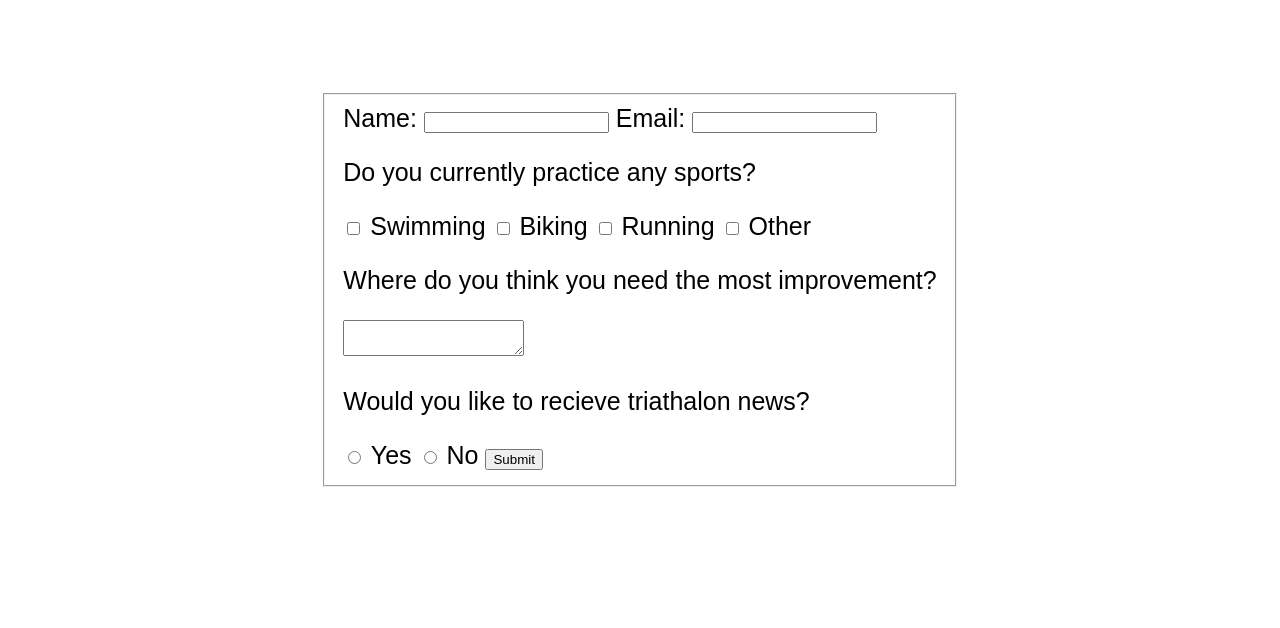
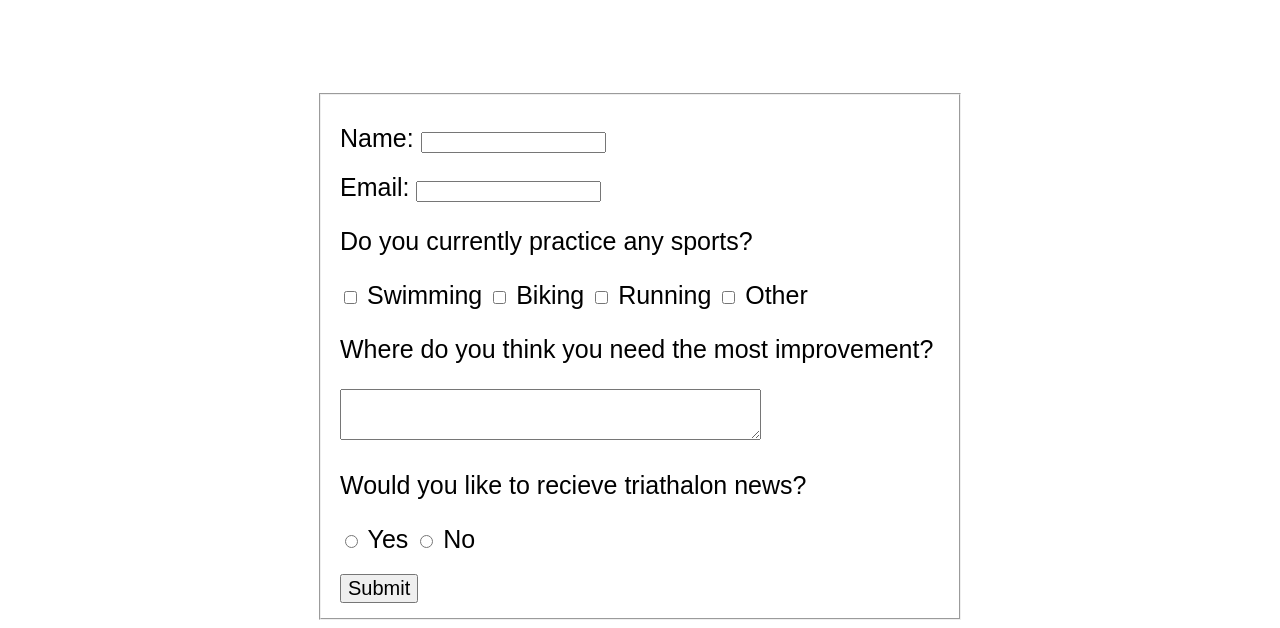
Before and after one commit to jwoff1991/firstwebsite, a plain HTML site: page signup.html in a window 1280 px wide. Shown: the part 257-885 px from the top of the page. Before the commit the page ends 800 px from the top, so only its background shows below. Drawn offline with Linux system fonts and the light colour scheme.

Commit message:
signup styled

```diff
--- a/signup.html
+++ b/signup.html
@@ -22,12 +22,17 @@
 
     <form action="" method="post">
         <fieldset>
+            <div class="name1">
             <label for="name">Name:</label>
             <input type="text" id="name" name="full_name">
+            </div>
 
+            <div class="email1">
             <label for="email">Email:</label>
             <input type="email" id="email" name="email_address">
+            </div>
 
+            <div>
             <p>Do you currently practice any sports?</p>
             <input type="checkbox" id="swimming" name="sport">
             <label for="yes">Swimming</label>
@@ -37,10 +42,14 @@
             <label for="no">Running</label>
             <input type="checkbox" id="other" name="sport">
             <label for="no">Other</label>
+            </div>
 
+            <div>
             <p>Where do you think you need the most improvement?</p>
-            <textarea></textarea>
+            <textarea rows="3" cols="50"></textarea>
+            </div>
 
+            <div>
             <p>
                 Would you like to recieve triathalon news?
             </p>
@@ -48,8 +57,11 @@
             <label for="yes">Yes</label>
             <input type="radio" id="no" name="news">
             <label for="yes">No</label>
+            </div>
 
+            <div>
             <button type="submit">Submit</button>
+            </div>
         </fieldset>
     </form>
 
--- a/styles.css
+++ b/styles.css
@@ -47,13 +47,11 @@ header li a {
 }
 
 
-div {
+
+
+.content {
     width: 1800px;
     text-align: justify;
-}
-
-.content {
-
     display: grid;
     grid-template-columns: 1fr 1fr;
     background-color: bisque;
@@ -74,3 +72,20 @@ div {
     padding: 15px;
 
 }
+
+fieldset {
+    width: 600px;
+}
+
+button {
+    font-size: 20px;
+    margin-top: 20px;
+}
+
+.name1 {
+    margin-top: 20px;
+}
+
+.email1 {
+    margin-top: 20px;
+}
```
